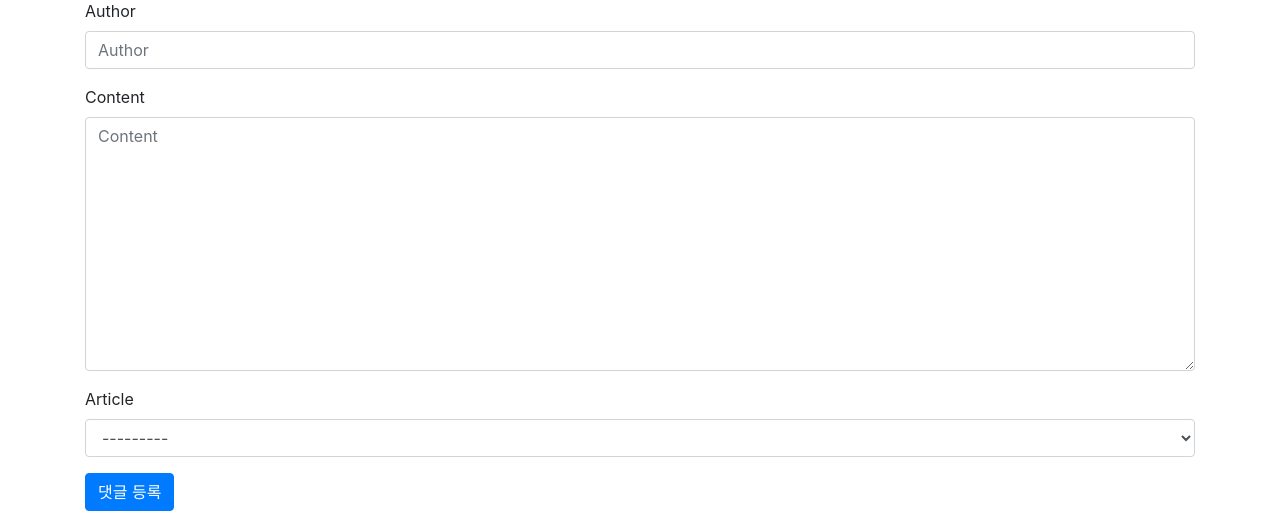
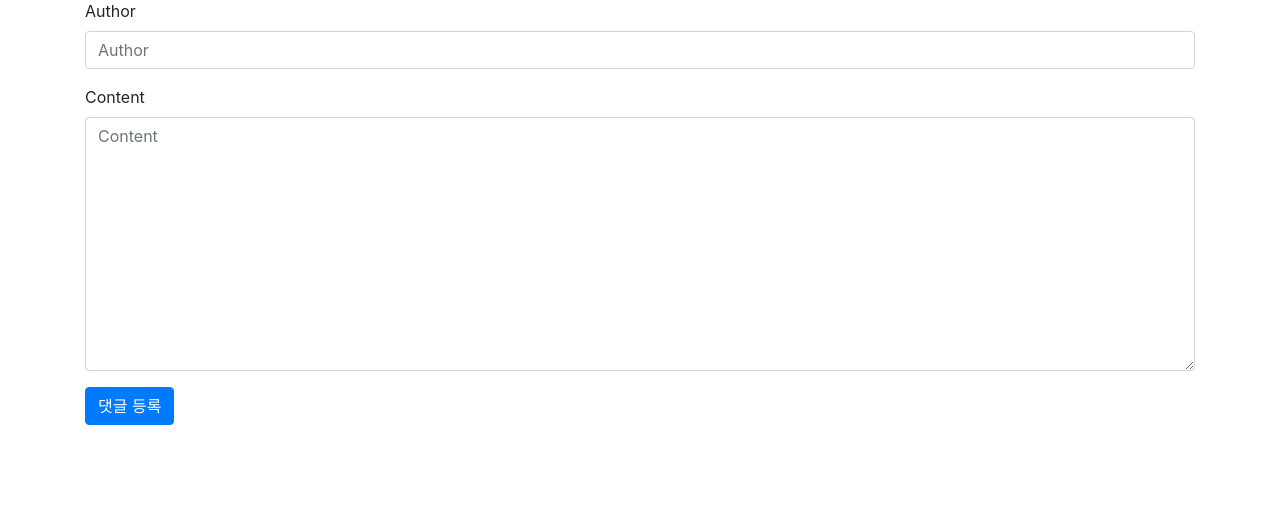
Before and after one commit to sj602/prography_5th_django, a Django app: page /1 in a window 1280 px wide. Shown: the part 764-1275 px from the top of the page. After the commit the page ends 1189 px from the top, so only its background shows below. Run offline with Django 3.2, Linux system fonts and the light colour scheme; tables that the repository leaves empty hold one stand-in row (values such as "Sample post"); some libraries are stand-ins or nearby versions.

Commit message:
complete

```diff
--- a/crud/forms.py
+++ b/crud/forms.py
@@ -7,13 +7,7 @@
         fields = ('title', 'content')
 
 class CommentPostForm(forms.ModelForm):
-    # def __init__(self, *args, **kwargs):
-    #     article_id = kwargs.pop('article_id', None)
-    #     super(CommentPostForm, self).__init__(*args, **kwargs)
-    #
-    #     if article_id:
-    #         self.fields['article_id'].queryset = Article.objects.filter(pk=article_id)
-
     class Meta:
         model = Comment
-        fields = ('author', 'content', 'article')
+        fields = ('author', 'content')
+        exclude = ('article',)
--- a/crud/templates/detail.html
+++ b/crud/templates/detail.html
@@ -40,13 +40,9 @@
     <form method="POST" class="form">
         {% csrf_token %}
         {% bootstrap_form form layout='horizontal' %}
-<!--        <div class="form-group">-->
-<!--            <input class="form-control" id="comment_author" value="{{ article.comment }}" placeholder="이름">-->
-<!--            <textarea class="form-control" id="comment_content" rows="5" placeholder="댓글"></textarea>-->
         {% buttons %}
             <button type="submit" class="btn btn-primary pull-right">댓글 등록</button>
         {% endbuttons %}
-<!--        </div>-->
     </form>
 </ul>
 {% endblock content %}
--- a/crud/views.py
+++ b/crud/views.py
@@ -5,7 +5,6 @@
 
 
 def index(request):
-    print("home!!!")
     all_articles = Article.objects.all()
 
     if len(all_articles) == 0:
@@ -37,11 +36,10 @@
 def detail(request, article_id):
     def _add_comment():
         form = CommentPostForm(request.POST)
-        print("comment form :", form)
         if form.is_valid():
-            print("in valid")
-            form.save()
-            print("saved")
+            comment = form.save(commit=False)
+            comment.article = Article.objects.get(pk=article_id)
+            comment.save()
 
     if request.method == 'GET':
         article = Article.objects.get(pk=article_id)
@@ -72,24 +70,18 @@
 
 0
 def edit(request, article_id):
-    print("--------132413451345")
     article = Article.objects.get(pk=article_id)
     ctx = {
         'article': article
     }
-    print("article:", article)
 
     if request.method == 'POST':
-        print(1)
         form = ArticlePostForm(request.POST, instance=article)
         if form.is_valid():
             article = form.save()
-            print("article updated", article)
             return redirect('detail', article_id=article_id)
     else:
-        print(2)
         form = ArticlePostForm(instance=article)
-        print("formmmmmmm:", form)
         ctx['form'] = form
 
     return render(request, 'edit.html', ctx)
```
